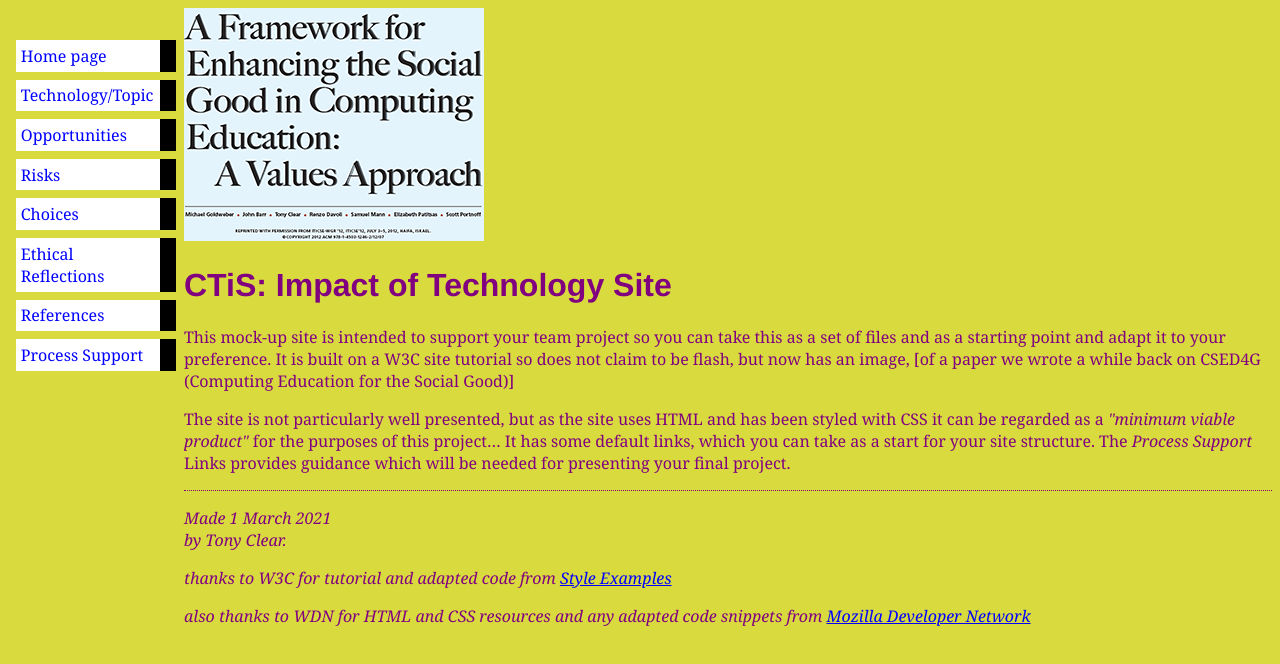
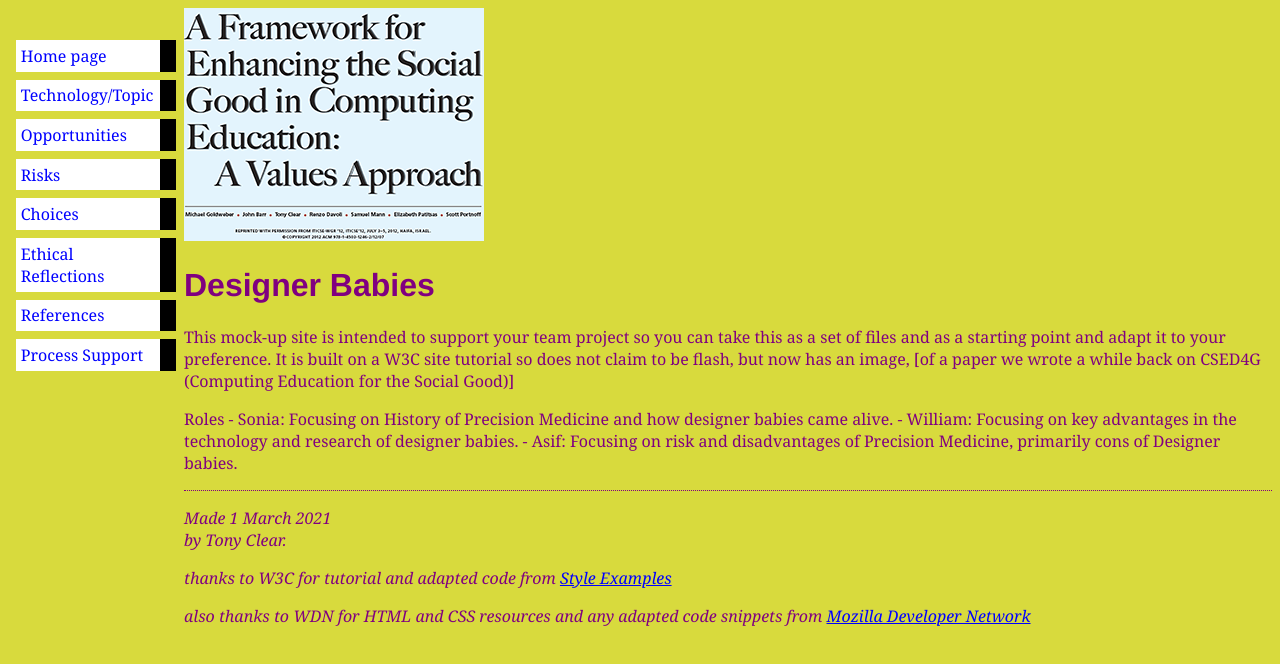
Before and after one commit to williamoldnall/group0413.github.io, a plain HTML site: page index.html in a window 1280 px wide. Drawn offline with Linux system fonts and the light colour scheme.

Commit message:
Update index.html

```diff
--- a/index.html
+++ b/index.html
@@ -20,13 +20,16 @@
 </ul>
 
 <!-- Main content -->
-<h1>CTiS: Impact of Technology Site</h1>
+<h1>Designer Babies</h1>
 
 
 </ul><p>This mock-up site is intended to support your team project so you can take this as a set of files and as a starting point and adapt it to your preference.
 It is built on a W3C site tutorial so does not claim to be flash, but now has an image, [of a paper we wrote a while back on CSED4G (Computing Education for the Social Good)]</p>
-<p>The site is not particularly well presented, but as the site uses HTML and has been styled with CSS it can be regarded as a <em>"minimum viable product"</em> for the purposes of this project&hellip;
-It has some default links, which you can take as a start for your site structure.  The <em>Process Support </em>Links provides guidance which will be needed for presenting your final project. </p>
+<p>
+Roles
+- Sonia: Focusing on History of Precision Medicine and how designer babies came alive.
+- William: Focusing on key advantages in the technology and research of designer babies.
+- Asif: Focusing on risk and disadvantages of Precision Medicine, primarily cons of Designer babies. </p>
 
 
 <!-- Sign and date the page, it's only polite! -->
```
